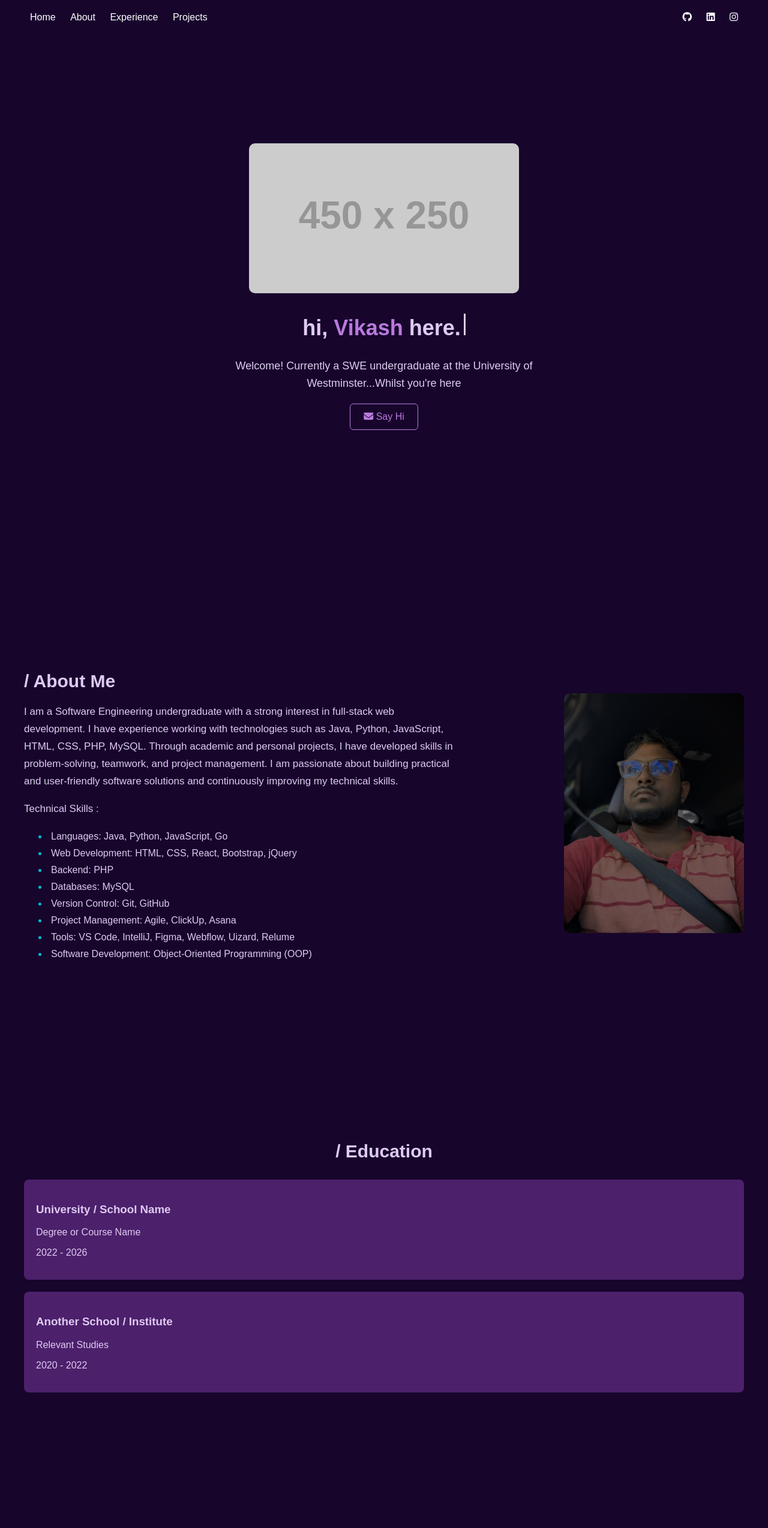
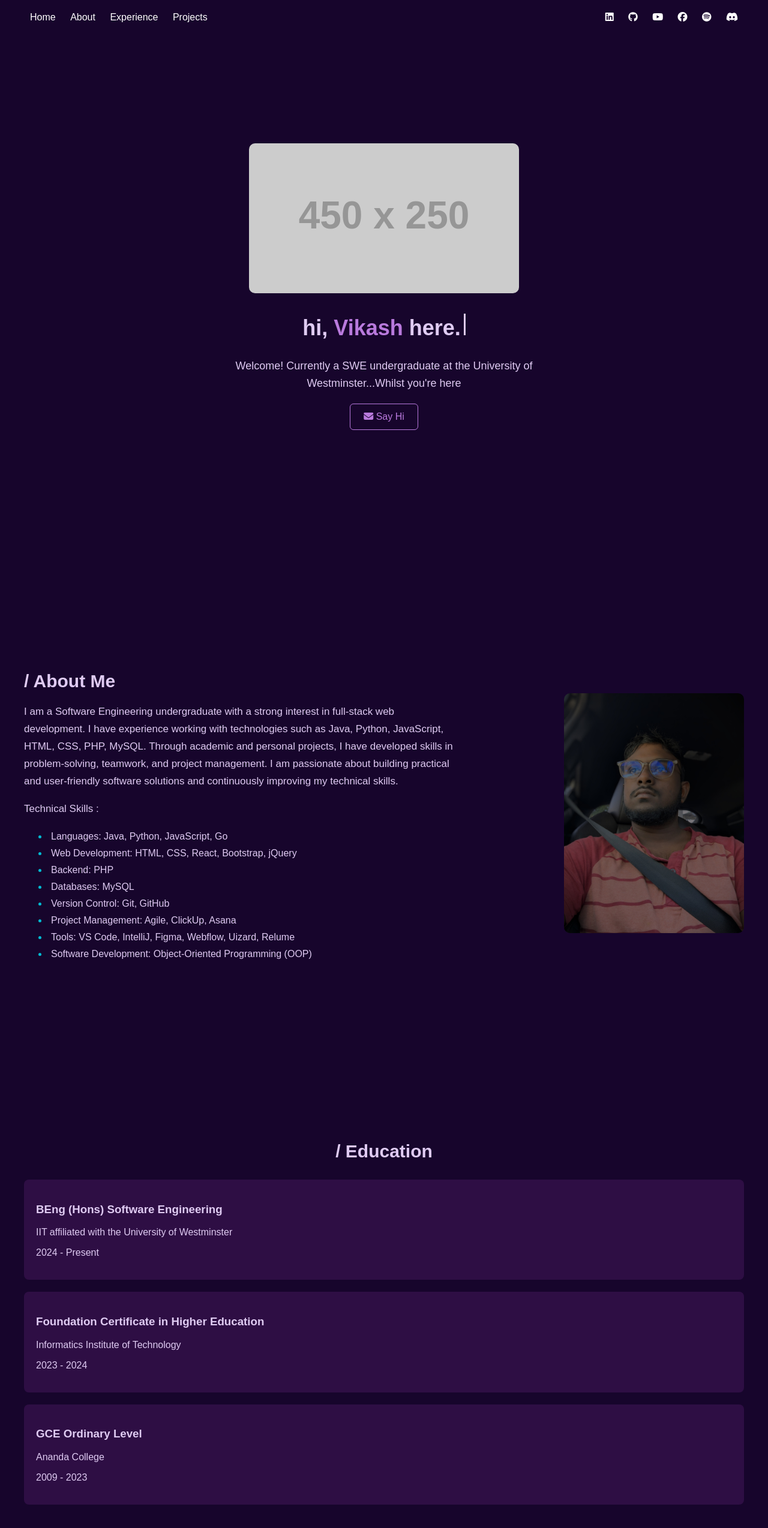
Before and after one commit to vikashfernando/vikashDeshitha, a plain HTML site: page html/index.html in a window 1280 px wide. Shown: the top 2548 px of the page at 60% size. Drawn offline with Linux system fonts and the light colour scheme; placeholder pictures from the web are drawn by us.

Commit message:
education part aded

```diff
--- a/html/index.html
+++ b/html/index.html
@@ -22,9 +22,15 @@
     </div>
 
     <div class="nav-right">
-      <a href="https://github.com/" target="_blank"><i class="fab fa-github"></i></a>
-      <a href="https://linkedin.com/" target="_blank"><i class="fab fa-linkedin"></i></a>
-      <a href="https://instagram.com/" target="_blank"><i class="fab fa-instagram"></i></a>
+      <a href="https://www.linkedin.com/in/vikash-fernando-b70020314/" target="_blank"><i class="fab fa-linkedin"></i></a>
+      <a href="https://github.com/vikashfernando" target="_blank"><i class="fab fa-github"></i></a>
+      <a href="https://youtube.com/@vikashdeshitha?si=LMsKrTazZM-fPZSC" target="_blank"><i class="fab fa-youtube"></i></a>
+      <a href="https://web.facebook.com/profile.php?id=100071766256725" target="_blank"><i class="fab fa-facebook"></i></a>
+      <a href="https://open.spotify.com/user/31y2rbygealkspmif3u3qhvgwu5a?si=Q7vM9yF8Q-eWa7ybsOVhww" target="_blank"><i class="fab fa-spotify"></i></a>
+      <a href="https://discord.gg/YevY4Z8RBZ" target="_blank"><i class="fab fa-discord"></i></a>
+
+
+
     </div>
   </header>
 
@@ -44,7 +50,7 @@
       Welcome! Currently a SWE undergraduate at the University of Westminster...Whilst you're here
     </p>
 
-    <a href="mailto:yourmail@example.com" class="say-hi">
+    <a href="mailto:vikash.f@yahoo.com" class="say-hi">
       <i class="fas fa-envelope"></i> Say Hi
     </a>
   </section>
@@ -89,15 +95,21 @@
     <h2>/ Education</h2>
 
     <div class="edu-box">
-      <h3>University / School Name</h3>
-      <p>Degree or Course Name</p>
-      <p>2022 - 2026</p>
+      <h3>BEng (Hons) Software Engineering</h3>
+      <p>IIT affiliated with the University of Westminster</p>
+      <p>2024 - Present</p>
     </div>
 
     <div class="edu-box">
-      <h3>Another School / Institute</h3>
-      <p>Relevant Studies</p>
-      <p>2020 - 2022</p>
+      <h3>Foundation Certificate in Higher Education</h3>
+      <p>Informatics Institute of Technology </p>
+      <p>2023 - 2024</p>
+    </div>
+
+    <div class="edu-box">
+      <h3>GCE Ordinary Level</h3>
+      <p>Ananda College</p>
+      <p>2009 - 2023</p>
     </div>
   </section>
 
@@ -123,6 +135,7 @@
     </div>
   </section>
 
+
   <!-- Footer -->
   <footer class="footer">
     <p>Built and designed by Vikash Fernando</p>
--- a/html/style.css
+++ b/html/style.css
@@ -122,7 +122,7 @@ body {
 }
 
 .edu-box {
-  background-color: #4c206b;
+  background-color: #2e0e44;
   padding: 20px;
   margin-bottom: 20px;
   border-radius: 8px;
@@ -149,7 +149,7 @@ body {
 }
 
 .card {
-  background-color: white;
+  background-color: rgb(52, 9, 96);
   width: 250px;
   padding: 20px;
   border-radius: 10px;
```
